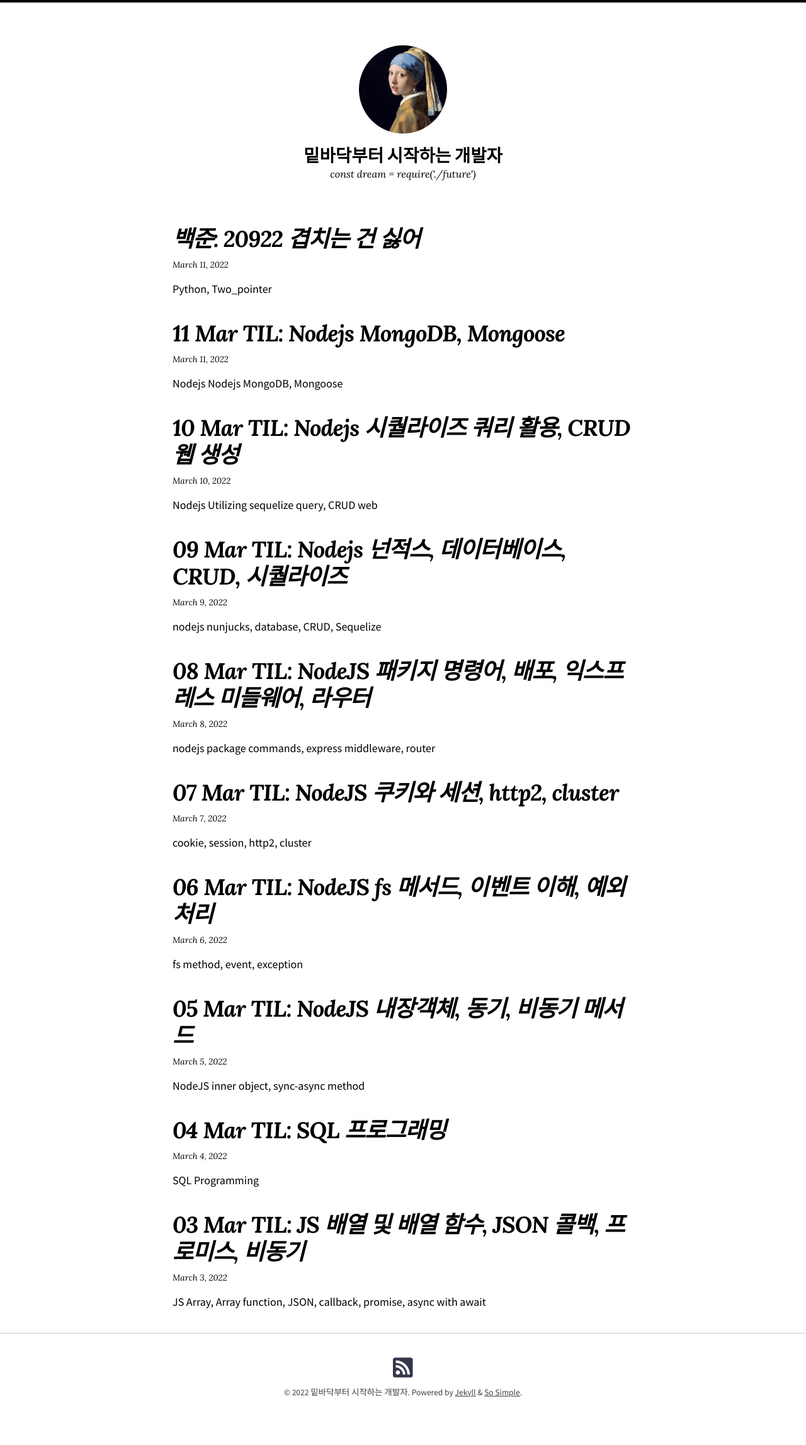
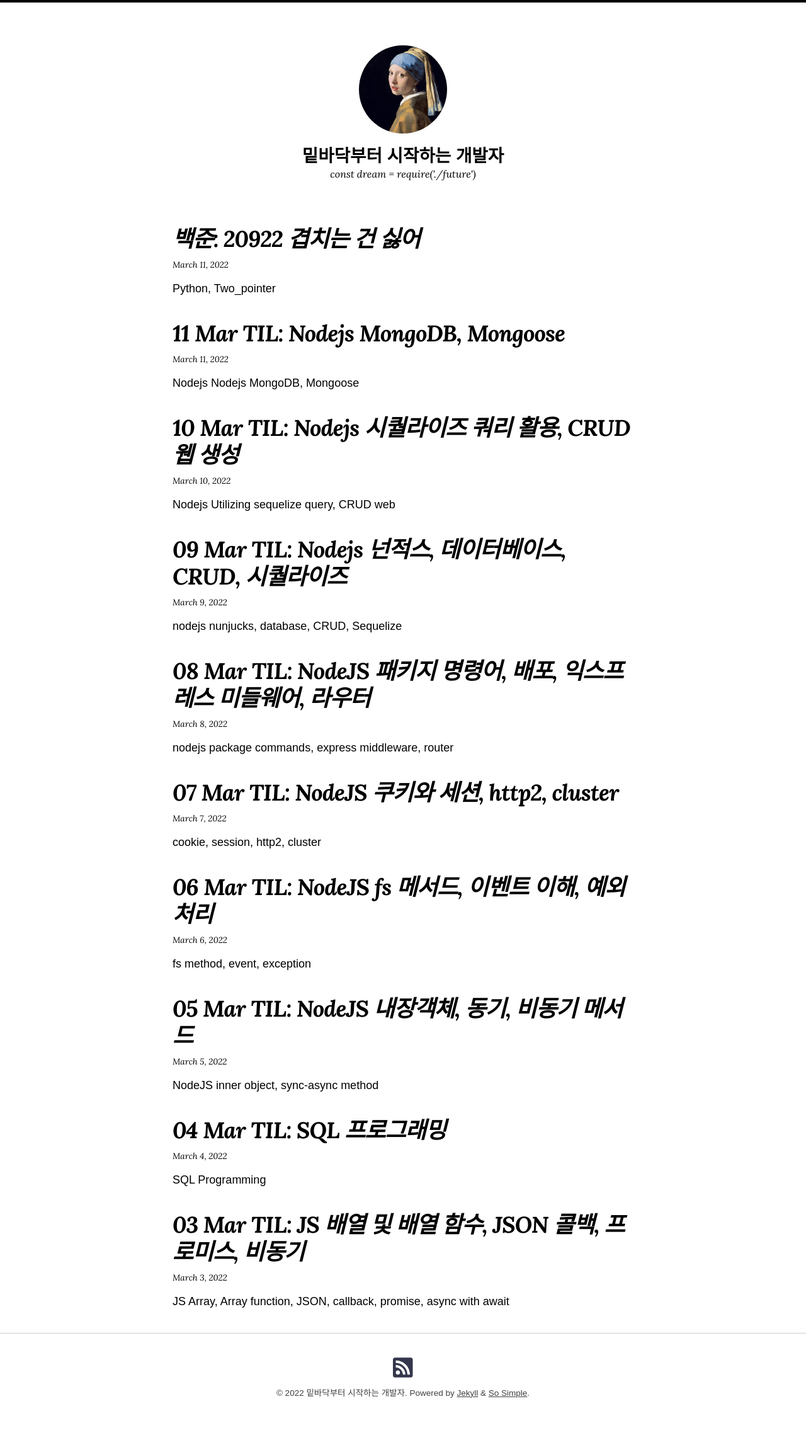
Before and after one commit to stae1102/stae1102.github.io, a Jekyll site: the page built from index.html, in a window 1280 px wide. Shown: the whole page at 63% size. Built offline with Jekyll 4.4.1, drawn with Linux system fonts in a browser that asks for light colours; nearby versions of some CDN libraries; some web fonts are replaced; the list of posts is cut into pages by our own code.

Commit message:
폰트 수정

```diff
--- a/_sass/so-simple/_variables.scss
+++ b/_sass/so-simple/_variables.scss
@@ -39,7 +39,7 @@
 
 /* Font Families */
 $serif-font-family: "Lora", serif !default;
-$sans-serif-font-family: "Source Sans Pro", sans-serif !default;
+$sans-serif-font-family: "Gowun Batang", sans-serif !default;
 $monospace-font-family: Menlo, Consolas, Monaco, "Courier New", Courier, monospace !default;
 
 $base-font-family: $sans-serif-font-family !default;
--- a/assets/css/main.scss
+++ b/assets/css/main.scss
@@ -6,3 +6,6 @@
 @charset "utf-8";
 
 @import "so-simple";
+
+
+@import url('https://fonts.googleapis.com/css2?family=Gowun+Batang:wght@400;700&display=swap');
```
